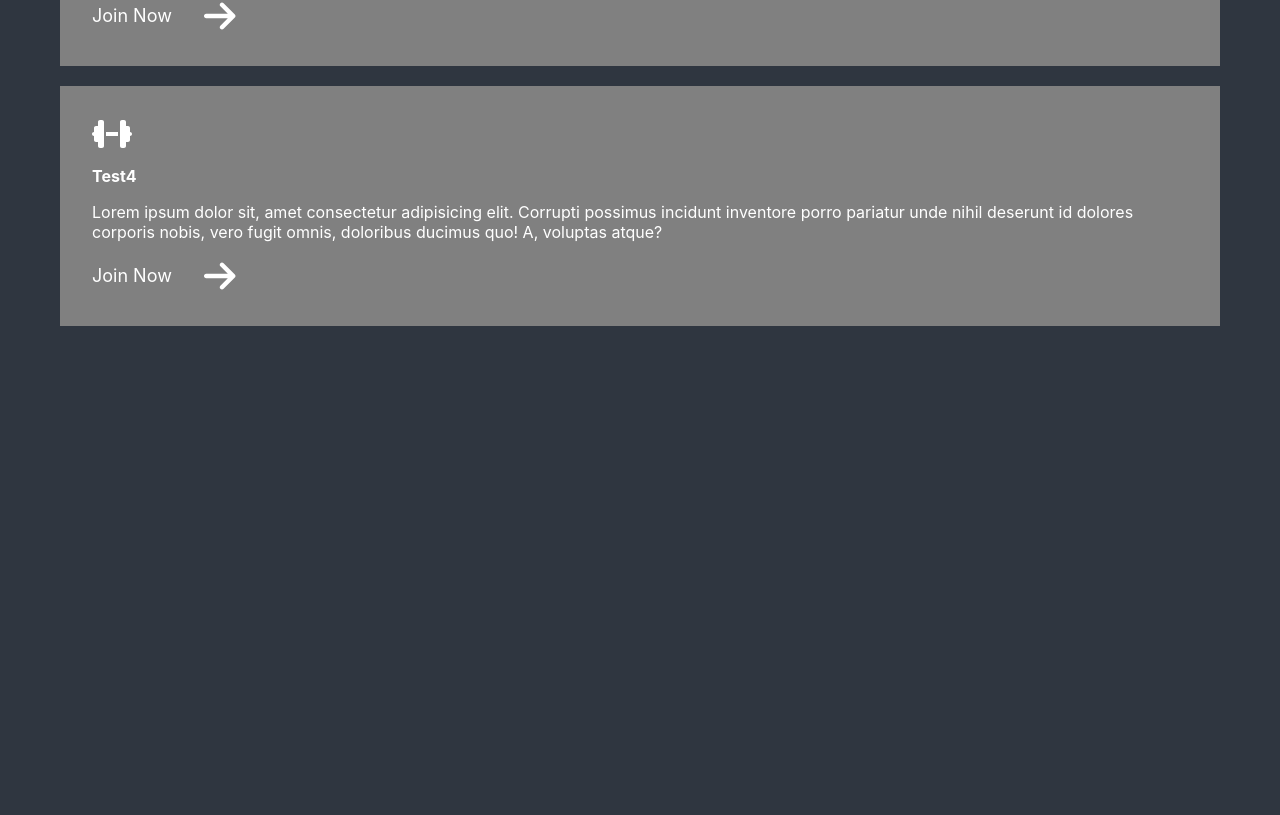
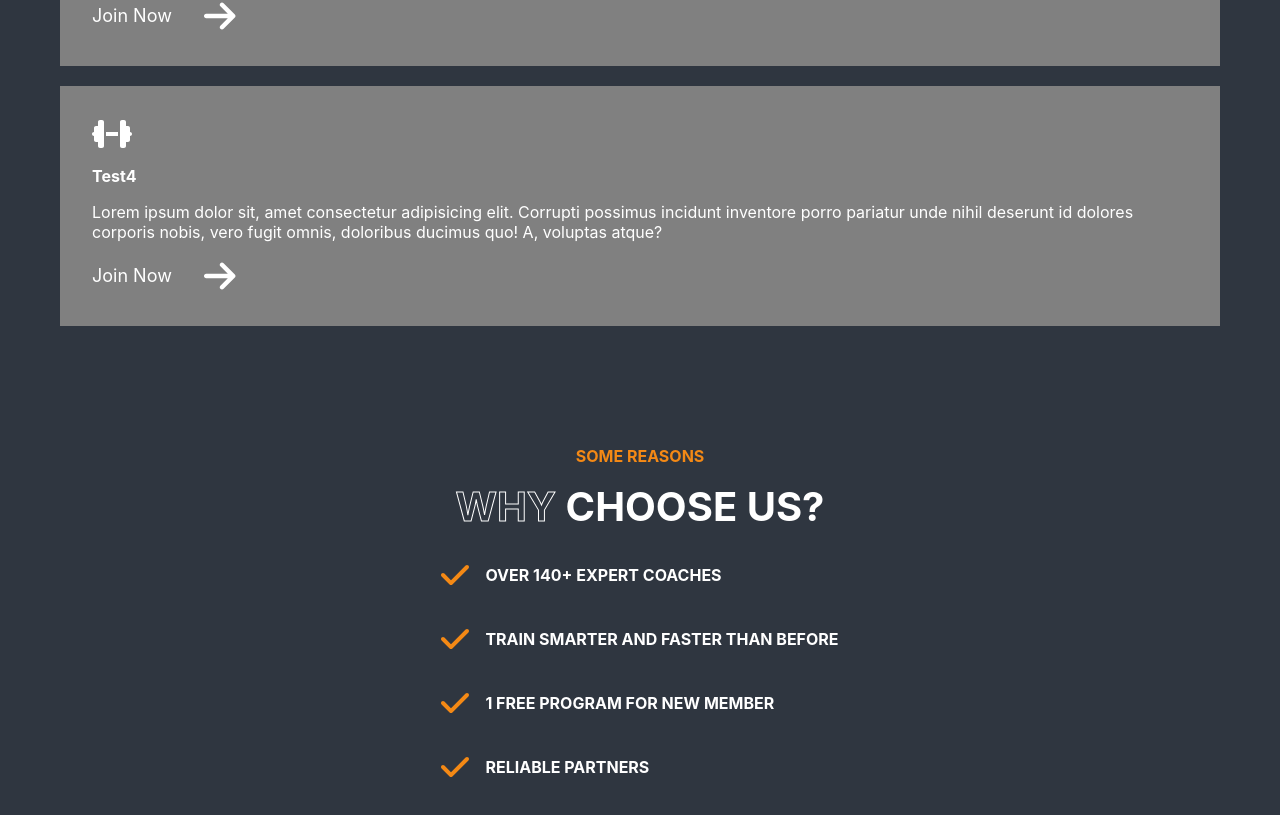
Before and after one commit to lcsaloonn/Health-react, a React (Create React App) app in the folder health-react/: page / in a window 1280 px wide. Shown: the part 1688-2503 px from the top of the page. Before the commit the page ends 2034 px from the top, so only its background shows below. Built offline with nearby package versions, Linux system fonts and the light colour scheme.

Commit message:
added final part

```diff
--- a/health-react/src/views/main-view/mainView.scss
+++ b/health-react/src/views/main-view/mainView.scss
@@ -97,4 +97,42 @@
       gap: 5rem;
     }
   }
+
+  .reasons {
+    display: flex;
+    text-align: center;
+    flex: 1 1;
+    flex-direction: column;
+    gap: 1rem;
+    text-transform: uppercase;
+    margin: 7.5rem;
+    > span {
+      color: var(--color-orange);
+      font-weight: 700;
+    }
+    > div {
+      color: var(--color-white);
+      font-size: 2.5rem;
+      font-weight: 700;
+      @screen md {
+        font-size: 3rem;
+      }
+    }
+    .details {
+      display: flex;
+      flex-direction: column;
+      gap: 2rem;
+      margin: 12px auto;
+      .icon {
+        color: var(--color-orange);
+      }
+      div {
+        font-size: 1rem;
+        display: flex;
+        gap: 1rem;
+        align-items: center;
+        text-align: center;
+      }
+    }
+  }
 }
--- a/health-react/src/views/main-view/mainView.tsx
+++ b/health-react/src/views/main-view/mainView.tsx
@@ -1,3 +1,5 @@
+import { faCheck } from "@fortawesome/free-solid-svg-icons";
+import { FontAwesomeIcon } from "@fortawesome/react-fontawesome";
 import { BasicButton } from "../../components/buttons";
 import { GalleryCategory } from "../../components/gallery";
 import { galleryMock } from "../../Mocks/galleryCategory.mock";
@@ -20,6 +22,10 @@ const MainView = () => {
     },
   ];
   const dataGallery = galleryMock;
+
+  const checkIcon = (
+    <FontAwesomeIcon icon={faCheck} size="2x" className="icon" />
+  );
 
   return (
     <div className="home main-container">
@@ -69,6 +75,32 @@ const MainView = () => {
       </div>
 
       <GalleryCategory data={dataGallery}></GalleryCategory>
+
+      <div className="reasons">
+        <span>Some Reasons</span>
+        <div>
+          <span className="transparent">Why </span>
+          <span className="full">Choose us?</span>
+        </div>
+        <div className="details">
+          <div>
+            {checkIcon}
+            <span>Over 140+ expert coaches</span>
+          </div>
+          <div>
+            {checkIcon}
+            <span>train smarter and faster than before</span>
+          </div>
+          <div>
+            {checkIcon}
+            <span>1 free program for new member</span>
+          </div>
+          <div>
+            {checkIcon}
+            <span>reliable partners</span>
+          </div>
+        </div>
+      </div>
     </div>
   );
 };
```
